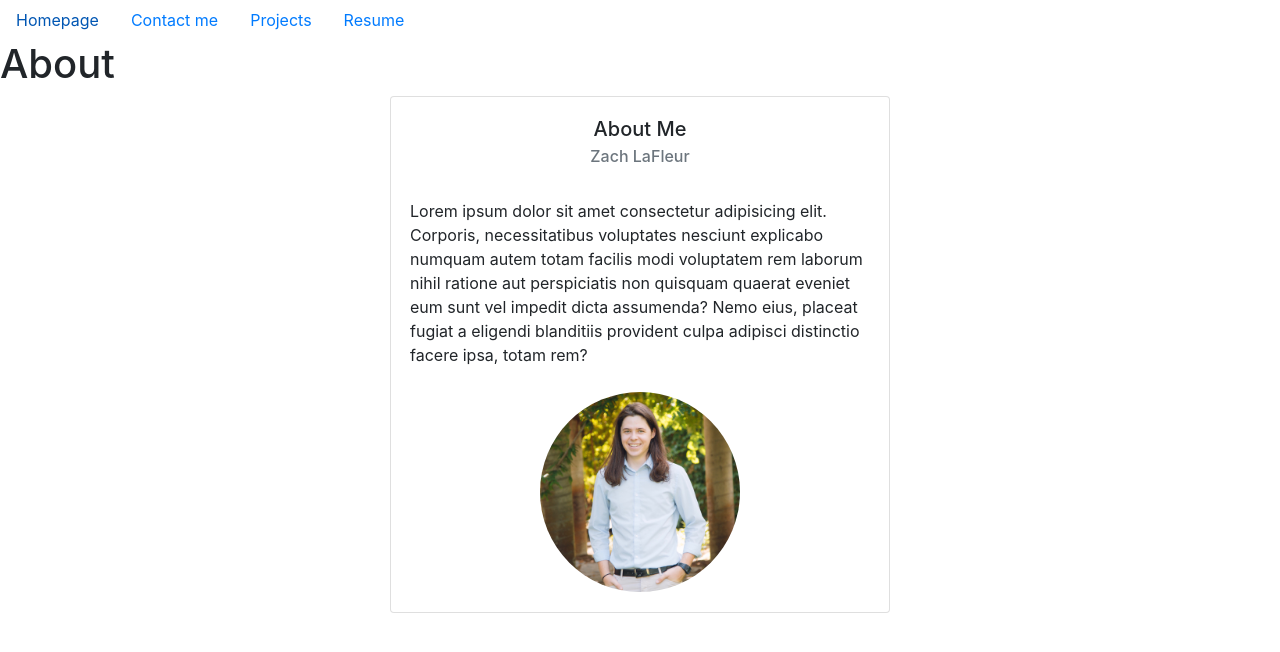
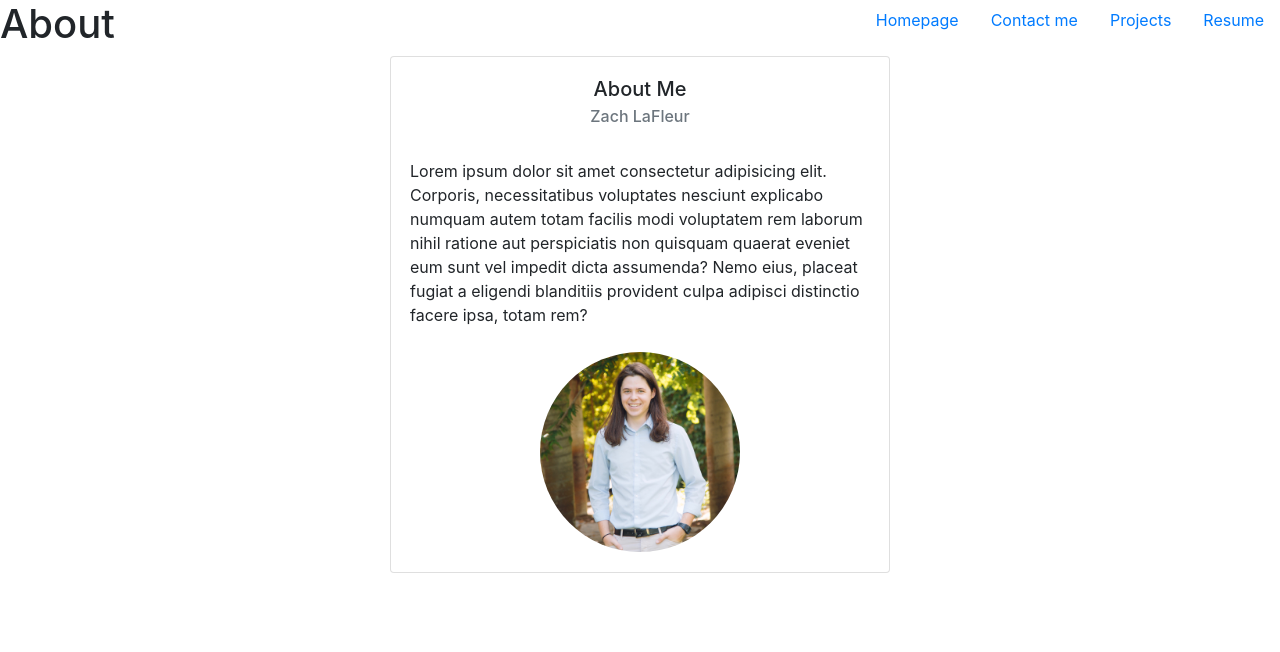
Before and after one commit to MrCartree/Portfolio-React, a React (Create React App) app: page / in a window 1280 px wide. Shown: the top 652 px of the page. Built offline with nearby package versions, Linux system fonts and the light colour scheme.

Commit message:
added float style on the navbar

```diff
--- a/src/component/Navbar/Navbar.js
+++ b/src/component/Navbar/Navbar.js
@@ -4,7 +4,7 @@ import Resume from "../../pages/Resume.pdf"
 
 function Navbar() {
     return (
-        <nav className="nav">
+        <nav className="nav float-right">
             <li className="nav-item">
                 <Link
                     className="nav-link"
```
Also changed, not shown: 1 other file (tests, documents, lock files or other folders).
